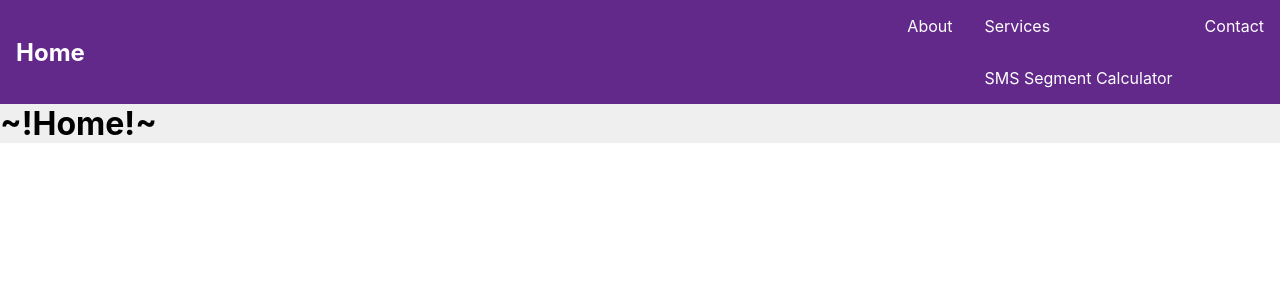
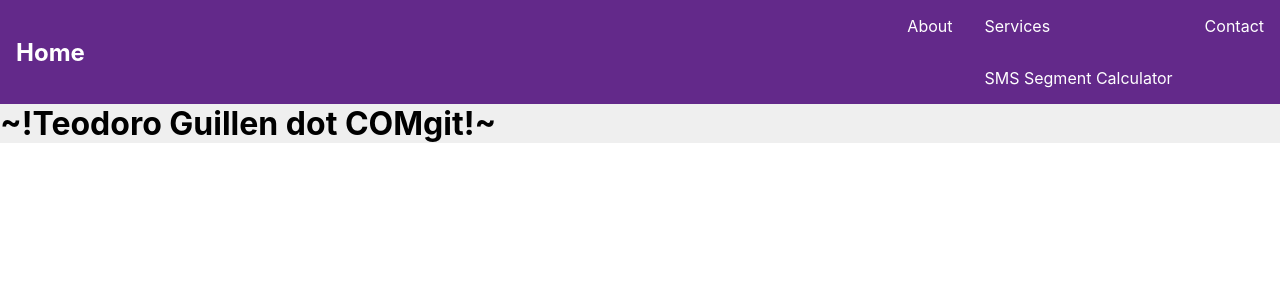
Before and after one commit to Xomb/SMSSegmentCalc, a React (Create React App) app: page / in a window 1280 px wide. Shown: the top 300 px of the page. Built offline with nearby package versions, Linux system fonts and the light colour scheme.

Commit message:
Updated Home Page Message

```diff
--- a/src/components/pages/Home.js
+++ b/src/components/pages/Home.js
@@ -1,5 +1,5 @@
 import React from "react";
 
 export const Home = () => {
-    return <h1>~!Home!~</h1>
+    return <h1>~!Teodoro Guillen dot COMgit!~</h1>
 }
```
